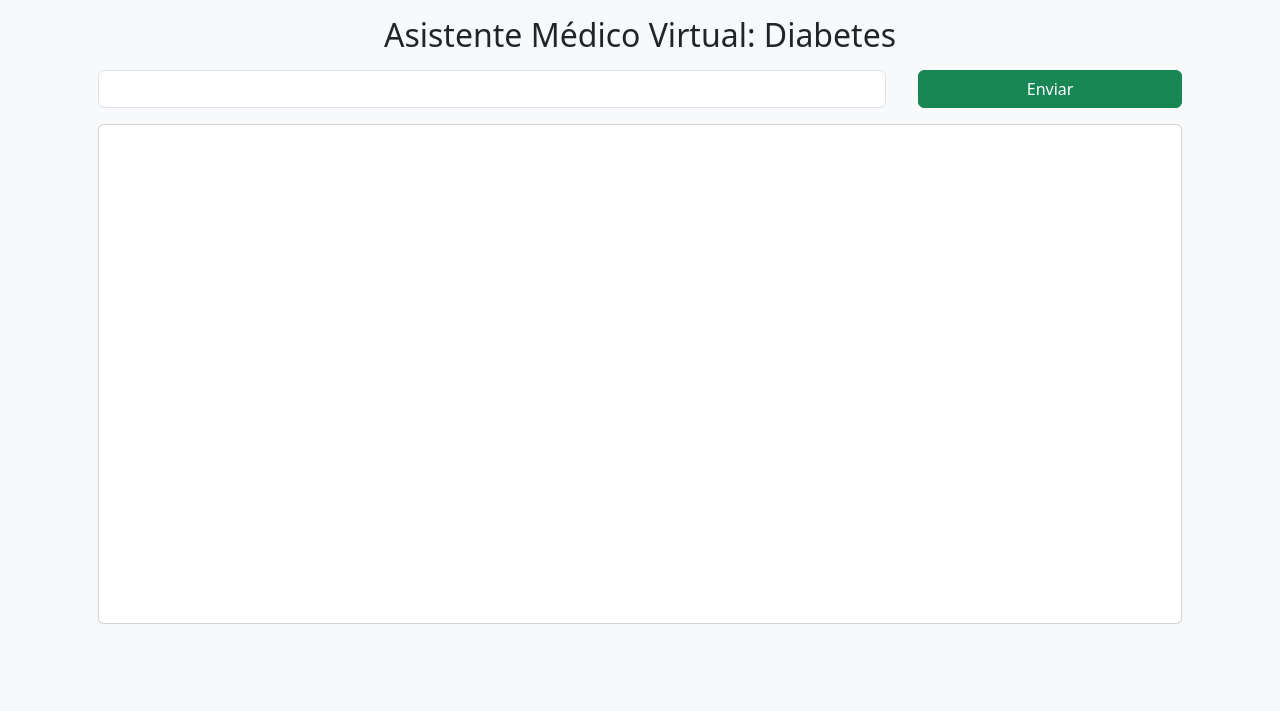
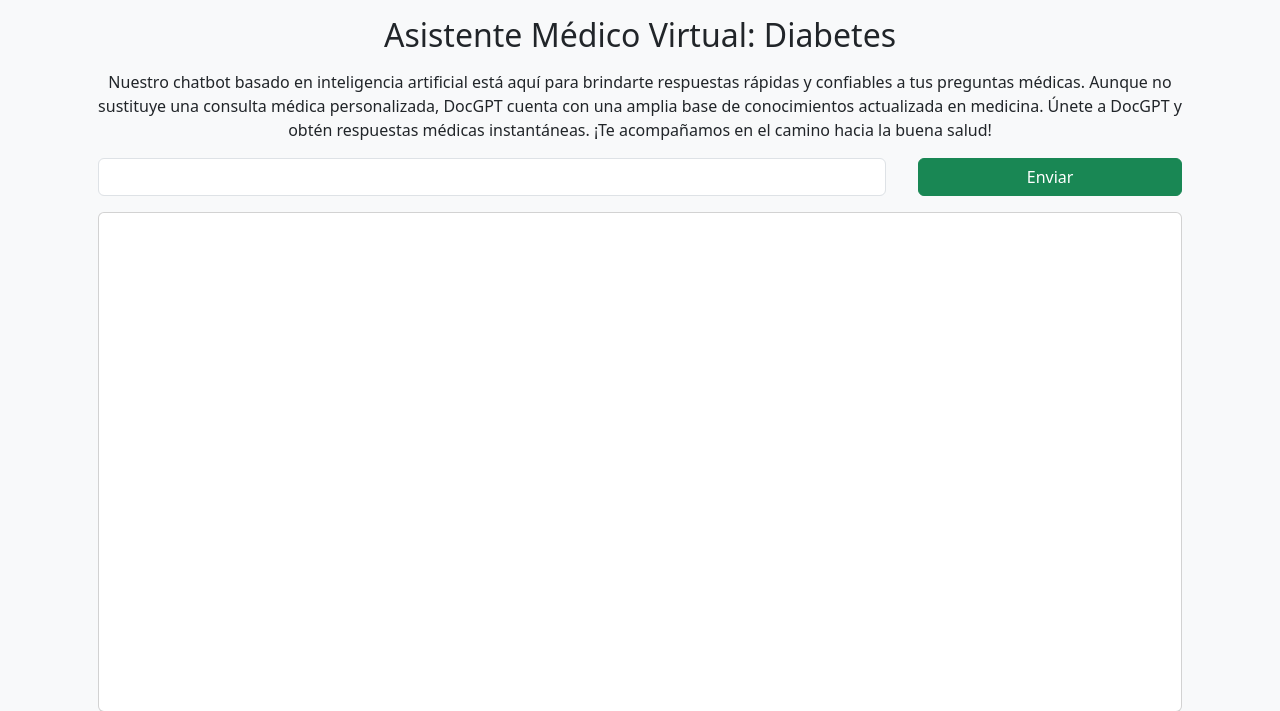
Before and after one commit to PedroAMtz/Flask_API_ChatBot, a Flask app: page / in a window 1280 px wide. Shown: the top 711 px of the page. Run offline with Flask 3, Linux system fonts and the light colour scheme.

Commit message:
Added some text and edited some style

```diff
--- a/app/templates/index.html
+++ b/app/templates/index.html
@@ -4,13 +4,36 @@
     <meta charset="UTF-8">
     <meta http-equiv="X-UA-Compatible" content="IE=edge">
     <meta name="viewport" content="width=device-width, initial-scale=1.0">
-    <title>Chat GPT - Python</title>
+    <title>DocGPT</title>
     <link href="https://cdn.jsdelivr.net/npm/bootstrap@5.3.0-alpha1/dist/css/bootstrap.min.css" rel="stylesheet" integrity="sha384-GLhlTQ8iRABdZLl6O3oVMWSktQOp6b7In1Zl3/Jr59b6EGGoI1aFkw7cmDA6j6gD" crossorigin="anonymous">
+
+    <style>
+        .justified-text {
+            text-align: justify;
+        }
+    </style>
 
 </head>
 <body class="bg-light">
     <div class="container mt-3">
         <h2 class="text-center mb-3">Asistente Médico Virtual: Diabetes</h2>
+        <div class="text-justify">
+            <p class="text-center" style="text-align: justify;">Nuestro chatbot basado en
+                                inteligencia artificial está
+                                aquí para brindarte respuestas
+                                rápidas y confiables a tus
+                                preguntas médicas. Aunque no
+                                sustituye una consulta médica
+                                personalizada, DocGPT cuenta
+                                con una amplia base de
+                                conocimientos
+                                actualizada en medicina.
+                                Únete a DocGPT y obtén
+                                respuestas médicas
+                                instantáneas.
+                                ¡Te acompañamos en el
+                                camino hacia la buena salud!</p>
+        </div>
         <form action="/" method="post">
             <div class="d-flex">
                 <input type="text" class="form-control mb-3 mx-3 w-75" name="question">
```
